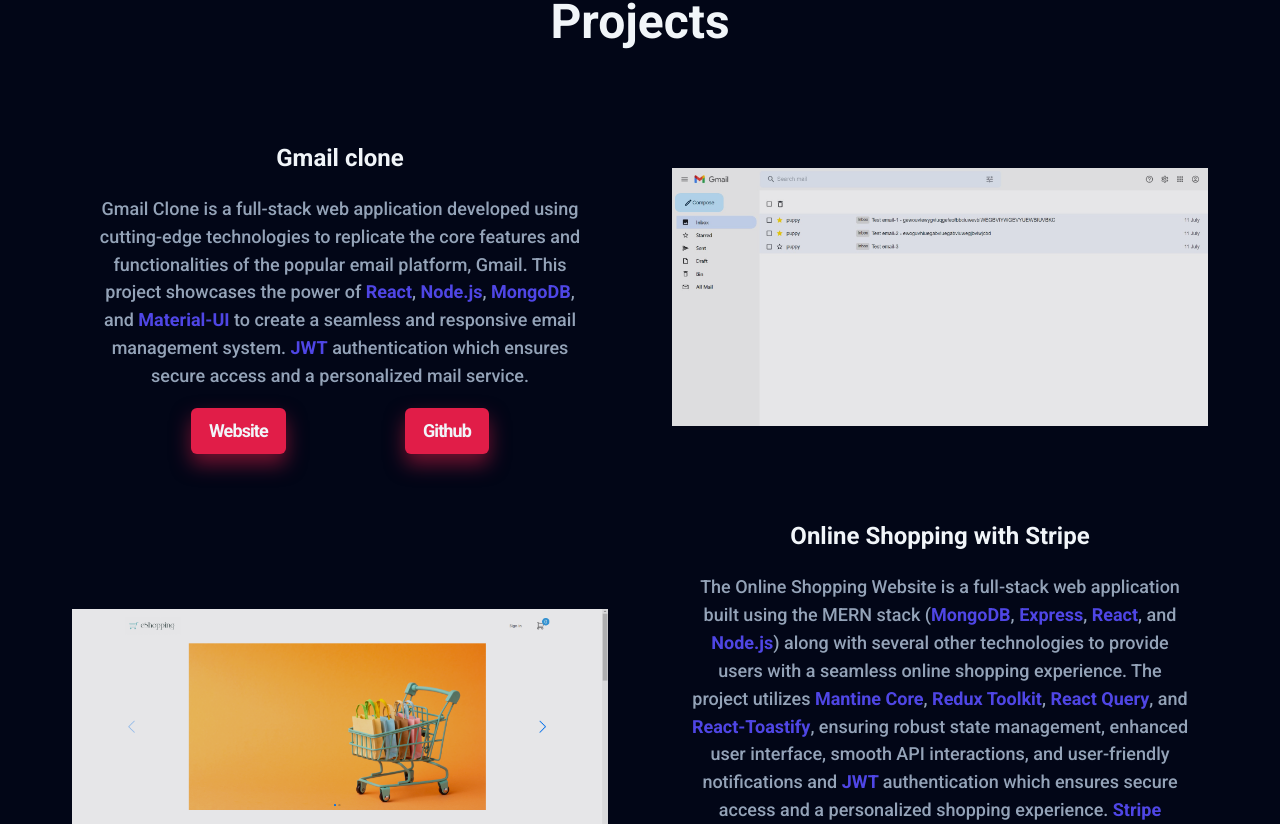
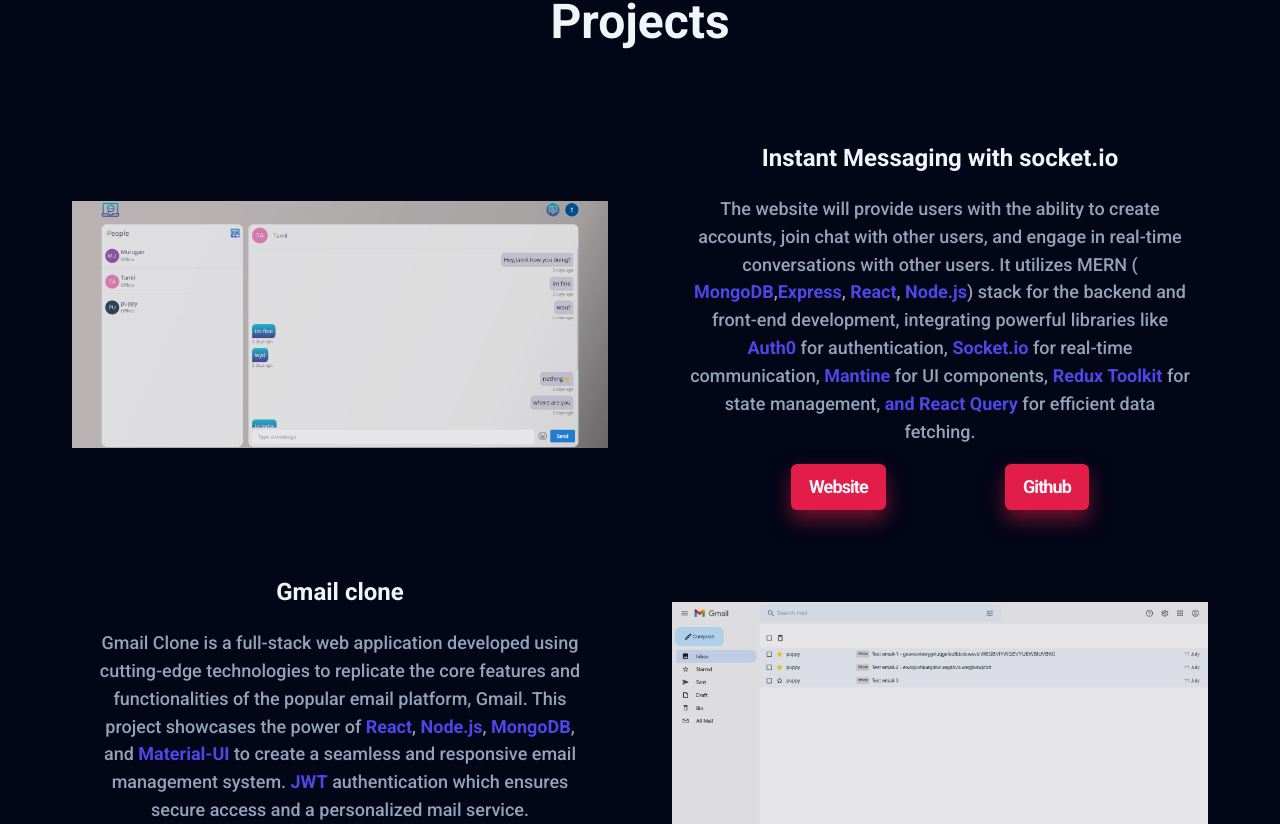
Before and after one commit to Tamizh-1153/portfolio, a React (Create React App) app: page / in a window 1280 px wide. Shown: the part 1566-2390 px from the top of the page. Built offline with nearby package versions, Linux system fonts and the light colour scheme.

Commit message:
new project added

```diff
--- a/src/components/projects/Project.js
+++ b/src/components/projects/Project.js
@@ -3,6 +3,7 @@
 import gmail_clone from "../../assets/Gmail_clone.jpg"
 import eShopping from "../../assets/eShopping.png"
 import realEstate from "../../assets/realEstate.png"
+import project5 from '../../assets/Project 5.png'
 import crm from "../../assets/crm.png"
 import {
   Menu,
@@ -19,6 +20,120 @@
     <section id="projects" className="work container section">
       <h2 className="work_title">Projects</h2>
       <div className="work_container">
+        {/* Project 5 */}
+
+        <h3 className="project_title">Instant Messaging with socket.io</h3>
+        <div className="project_img img5">
+          <a
+            target="_blank"
+            rel="noopener noreferrer"
+            href="https://instant-messaging-tm.netlify.app/"
+          >
+            <img src={project5} alt="loading" />
+          </a>
+        </div>
+
+        <div className="project_desp_wrapper content5">
+          <h3 className="desp_title">Instant Messaging with socket.io</h3>
+          <p className="project_description">
+            The website will provide users with the ability to create accounts,
+            join chat with other users, and engage in real-time conversations
+            with other users. It utilizes MERN (<strong> MongoDB</strong>,
+            <strong>Express</strong>,<strong> React</strong>,
+            <strong> Node.js</strong>) stack for the backend and front-end
+            development, integrating powerful libraries like{" "}
+            <strong>Auth0</strong> for authentication,{" "}
+            <strong>Socket.io</strong> for real-time communication,{" "}
+            <strong>Mantine</strong> for UI components,{" "}
+            <strong>Redux Toolkit</strong> for state management,{" "}
+            <strong>and React Query </strong>
+            for efficient data fetching.
+          </p>
+          <div className="button_container">
+            <Menu
+              trigger="hover"
+              withArrow
+              transitionProps={{ transition: "rotate-right", duration: 200 }}
+            >
+              <MenuTarget>
+                <a
+                  className="btn project_btn"
+                  target="_blank"
+                  rel="noopener noreferrer"
+                  href="https://instant-messaging-tm.netlify.app/"
+                >
+                  Website
+                </a>
+              </MenuTarget>
+              <MenuDropdown>
+                <MenuLabel>Demo account details</MenuLabel>
+                <MenuItem
+                  style={{ cursor: "auto", color: "#475569" }}
+                  rightSection={
+                    <IconClipboard
+                      onClick={() => copy("puppy@gmail.com")}
+                      style={{
+                        width: "1rem",
+                        height: "1rem",
+                        cursor: "pointer",
+                      }}
+                    />
+                  }
+                >
+                  Email: puppy@gmail.com
+                </MenuItem>
+                <MenuItem
+                  style={{ cursor: "auto", color: "#475569" }}
+                  rightSection={
+                    <IconClipboard
+                      onClick={() => copy("Qwertyui1234@!")}
+                      style={{
+                        width: "1rem",
+                        height: "1rem",
+                        cursor: "pointer",
+                      }}
+                    />
+                  }
+                >
+                  Password : Qwertyui1234@!
+                </MenuItem>
+              </MenuDropdown>
+            </Menu>
+            <Menu
+              withArrow
+              trigger="hover"
+              transitionProps={{ transition: "rotate-right", duration: 400 }}
+            >
+              <MenuTarget>
+                <button className="btn project_btn">Github</button>
+              </MenuTarget>
+              <MenuDropdown>
+                <MenuLabel>Source code</MenuLabel>
+                <MenuItem>
+                  <a
+                    className="sourceCode_link"
+                    target="_blank"
+                    rel="noopener noreferrer"
+                    href="https://github.com/Tamizh-1153/instant_messaging_client"
+                  >
+                    Frontend
+                  </a>
+                </MenuItem>
+                <MenuItem>
+                  <a
+                    className="sourceCode_link"
+                    target="_blank"
+                    rel="noopener noreferrer"
+                    href="https://github.com/Tamizh-1153/instant_messaging_server"
+                  >
+                    Backend
+                  </a>
+                </MenuItem>
+              </MenuDropdown>
+            </Menu>
+          </div>
+        </div>
+
         {/* Project 1 */}
 
         <h3 className="project_title">Gmail clone</h3>
--- a/src/components/projects/project.css
+++ b/src/components/projects/project.css
@@ -87,11 +87,11 @@
     display: grid;
     grid-template-columns: 1fr 1fr;
     grid-template-areas:
+      "img5 content5"
       " content1 img1"
       "img2 content2 "
       "content3 img3"
-      "content4 img4"
-      ;
+      "content4 img4";
     place-items: center;
     gap: 4rem;
   }
```
Also changed, not shown: src/assets/Project 5.png (added).
